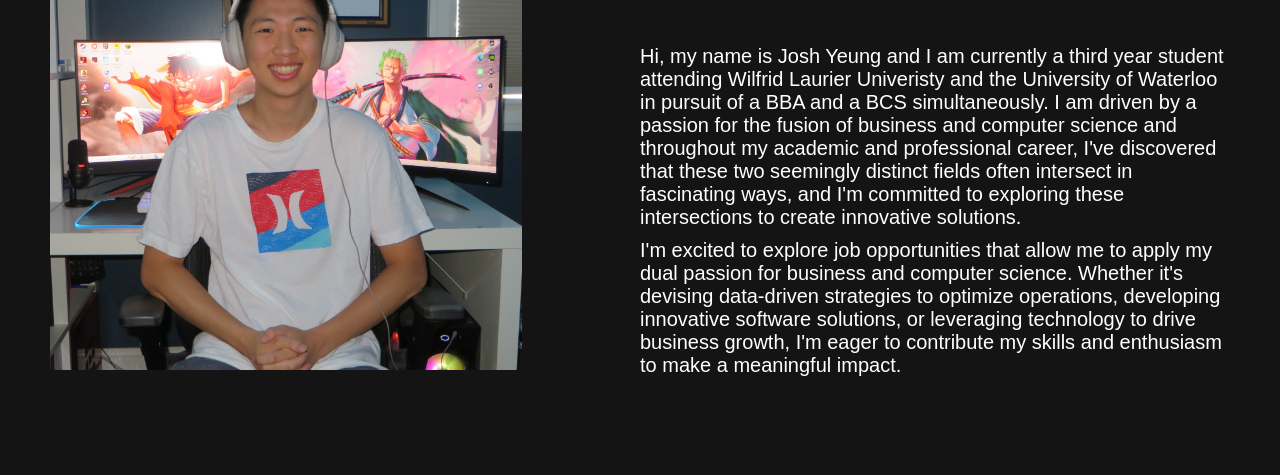
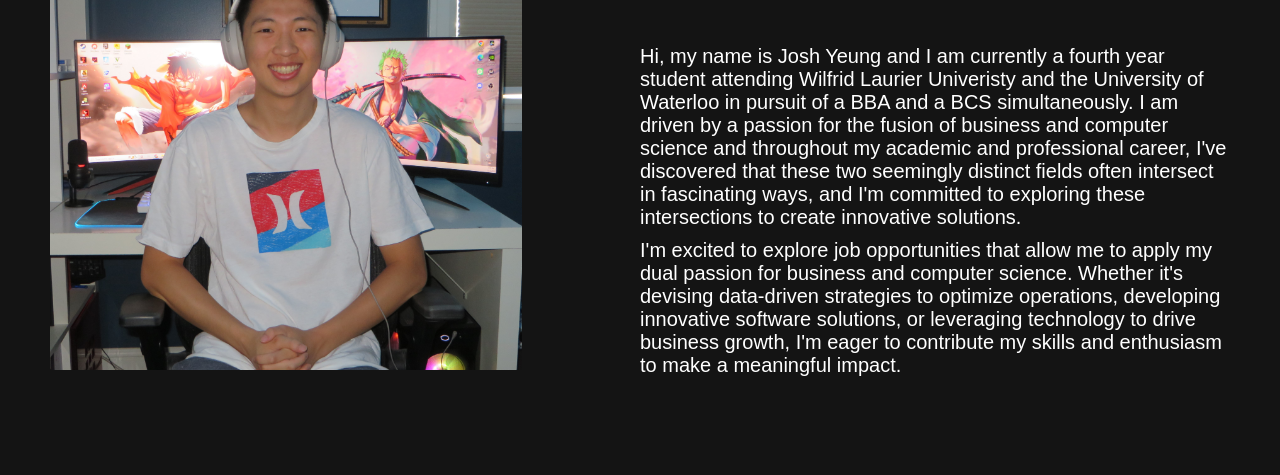
Before and after one commit to josh-yeung/josh-yeung.github.io, a plain HTML site: page about.html in a window 1280 px wide. Shown: the part 325-800 px from the top of the page. Drawn offline with Linux system fonts and the light colour scheme.

Commit message:
Update about.html

```diff
--- a/about.html
+++ b/about.html
@@ -51,7 +51,7 @@
         <div class="about__content">
           <h1>About Me</h1>
           <p class="paragraph__container">
-            Hi, my name is Josh Yeung and I am currently a third year student attending Wilfrid Laurier Univeristy and the University of Waterloo in pursuit of a BBA and a BCS simultaneously. I am driven by a passion for the fusion of business and computer science and throughout my academic and professional career, I've discovered that these two seemingly distinct fields often intersect in fascinating ways, and I'm committed to exploring these intersections to create innovative solutions.
+            Hi, my name is Josh Yeung and I am currently a fourth year student attending Wilfrid Laurier Univeristy and the University of Waterloo in pursuit of a BBA and a BCS simultaneously. I am driven by a passion for the fusion of business and computer science and throughout my academic and professional career, I've discovered that these two seemingly distinct fields often intersect in fascinating ways, and I'm committed to exploring these intersections to create innovative solutions.
           </p>
           <p class="paragraph__container">
             I'm excited to explore job opportunities that allow me to apply my dual passion for business and computer science. Whether it's devising data-driven strategies to optimize operations, developing innovative software solutions, or leveraging technology to drive business growth, I'm eager to contribute my skills and enthusiasm to make a meaningful impact.
```
